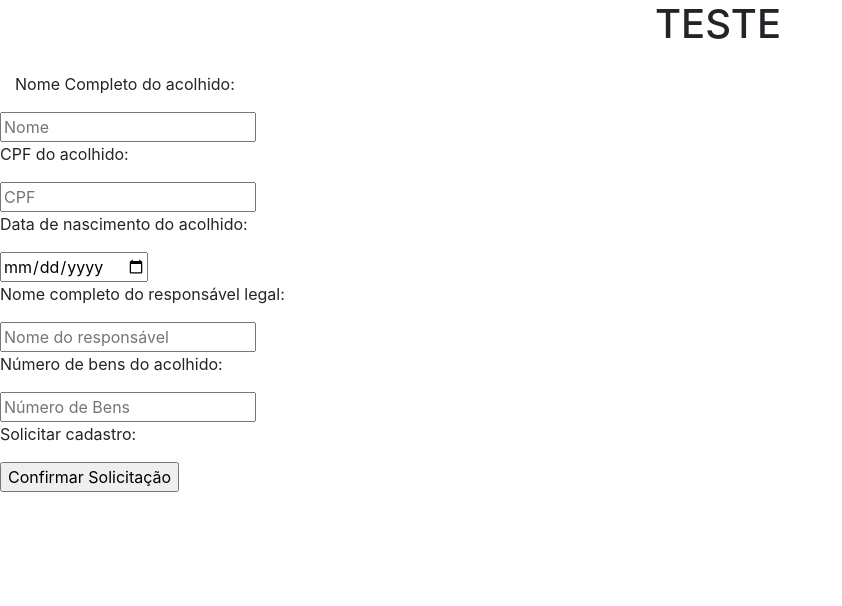
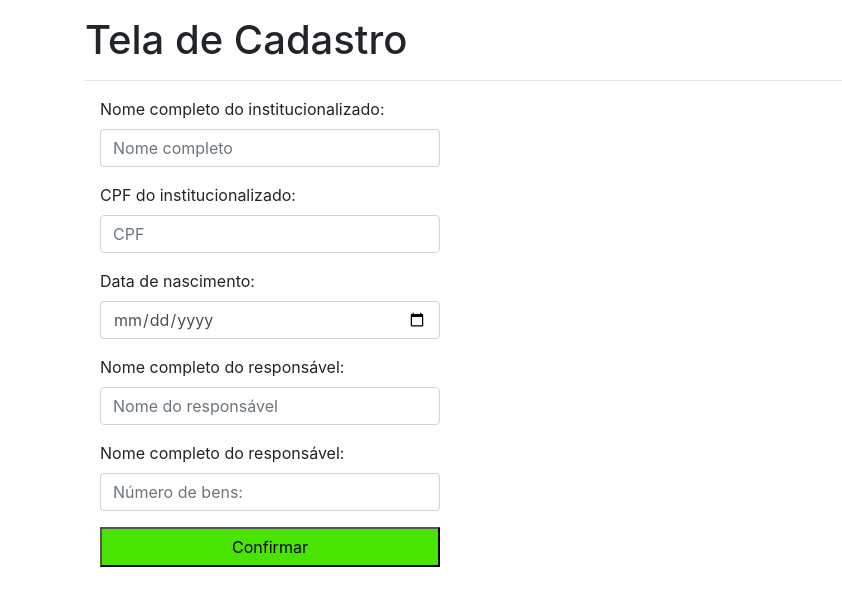
Before and after one commit to vicentel20/MetodosAgeis, an Angular app: page / in a window 1280 px wide. Shown: the top 606 px of the page, without its empty margins (0-842 px from the left). Built offline with nearby package versions, Linux system fonts and the light colour scheme.

Commit message:
Enfeita_Formulario_E_Conecta_C_Funcao

```diff
--- a/src/app/tela-login/classesCamposFomulario/campoNascimento.ts
+++ b/src/app/tela-login/classesCamposFomulario/campoNascimento.ts
@@ -4,7 +4,7 @@ export class campoNascimento {
     }
 
     public static valida(nascimento: string): boolean {
-        if (nascimento =="30feb1950" || nascimento ==""){
+        if (nascimento =="1941-02-30" || nascimento ==""){
             return false;
         }
         else {
--- a/src/app/tela-login/tela-login.component.html
+++ b/src/app/tela-login/tela-login.component.html
@@ -1,29 +1,44 @@
-<div class="row">
-    <div class="col-md-6"></div>
-    <div class="col-md-6"><h1>TESTE</h1></div>
+<div class="container mt-3">
+    <h1 class="text">Tela de Cadastro</h1>
+    <hr>
+    <form action="">
+        <div class="col-md-4">
+
+            <div class="form-group">
+                <label for="nome">Nome completo do institucionalizado:</label>
+                <input #nome id="nome" type="text" class="form-control" placeholder="Nome completo">
+            </div>
+
+            <div class="form-group">
+                <label for="CPF">CPF do institucionalizado:</label>
+                <input #CPF id="CPF" type="text" class="form-control" placeholder="CPF">
+            </div>
+
+            <div class="form-group">
+                <label for="nascimento">Data de nascimento:</label>
+                <input #nascimento id="nascimento" type="date" class="form-control" placeholder="Nome completo">
+            </div>
+
+            <div class="form-group">
+                <label for="responsavel">Nome completo do responsável:</label>
+                <input #responsavel id="responsavel" type="text" class="form-control" placeholder="Nome do responsável">
+            </div>
+
+            <div class="form-group">
+                <label for="numBens">Nome completo do responsável:</label>
+                <input #numBens id="numBens" type="number"  min="0" step="1" class="form-control" placeholder="Número de bens:">
+            </div>
+
+            <button
+                style="height:40px;width: 100%;background-color:rgb(74, 228, 3);"
+                (click)="solicitacaoCadastro(nome.value, CPF.value, nascimento.value, responsavel.value, numBens.value)"
+                type="button">
+                    Confirmar
+            </button>
+
+            <span id="msgErro" class="text-center" style="padding:20px 10px 10px 10px;color: red;">{{msgErro}}</span>
+
+        </div>
+
+    </form>
 </div>
-<p class="col-md-6" ></p>
-<p class="col-md-6" id="dd">
-    Nome Completo do acolhido:
-</p>
-<input type="text" id="nome" placeholder="Nome" required>
-<p>
-    CPF do acolhido:
-</p>
-<input type="text" id="CPF" placeholder="CPF" required>
-<p>
-    Data de nascimento do acolhido:
-</p>
-<input type="date" id="nascimento" required>
-<p>
-    Nome completo do responsável legal:
-</p>
-<input type="text" id="responsavel" placeholder="Nome do responsável" required>
-<p>
-    Número de bens do acolhido:
-</p>
-<input type="text" id="numBens" placeholder="Número de Bens" required>
-<p>
-    Solicitar cadastro:
-</p>
-<input type="button" id="confirma" onclick="validaCadastro()" value="Confirmar Solicitação">
--- a/src/app/tela-login/tela-login.component.ts
+++ b/src/app/tela-login/tela-login.component.ts
@@ -12,12 +12,25 @@ import { campoNascimento } from './classesCamposFomulario/campoNascimento';
 
 export class TelaLoginComponent implements OnInit {
 
+  msgErro="";
+  corErro="red";
   constructor() { }
   ngOnInit(): void {
   }
 
-  validaDados(nome: string, CPF:string, nascimento: string, responsavel:string, numBens:number)
+  solicitacaoCadastro(nome: string, CPF: string, nascimento: string, responsavel: string, numBens: string){
+    var retorno = this.validaDados(nome,CPF,nascimento,responsavel,numBens);
+    if(retorno == "Dados de cadastro aprovados"){
+      this.msgErro = "";
+    }
+    else{
+      this.msgErro = retorno;
+    }
+  }
+
+  validaDados(nome: string, CPF:string, nascimento: string, responsavel:string, numBens:string)
   {
+
     if (campoNome.valida(nome)==false){
       return "Favor revisar o nome do novo acolhido";
     }
@@ -30,7 +43,7 @@ export class TelaLoginComponent implements OnInit {
     else if (campoNome.valida(responsavel)==false){
       return "Favor revisar o nome do responsável legal";
     }
-    else if (numBens<0){
+    else if (numBens<'0'){
       return "Favor revisar a quantidade de bens";
     }
     else {
```
Also changed, not shown: 1 other file (tests, documents, lock files or other folders).
